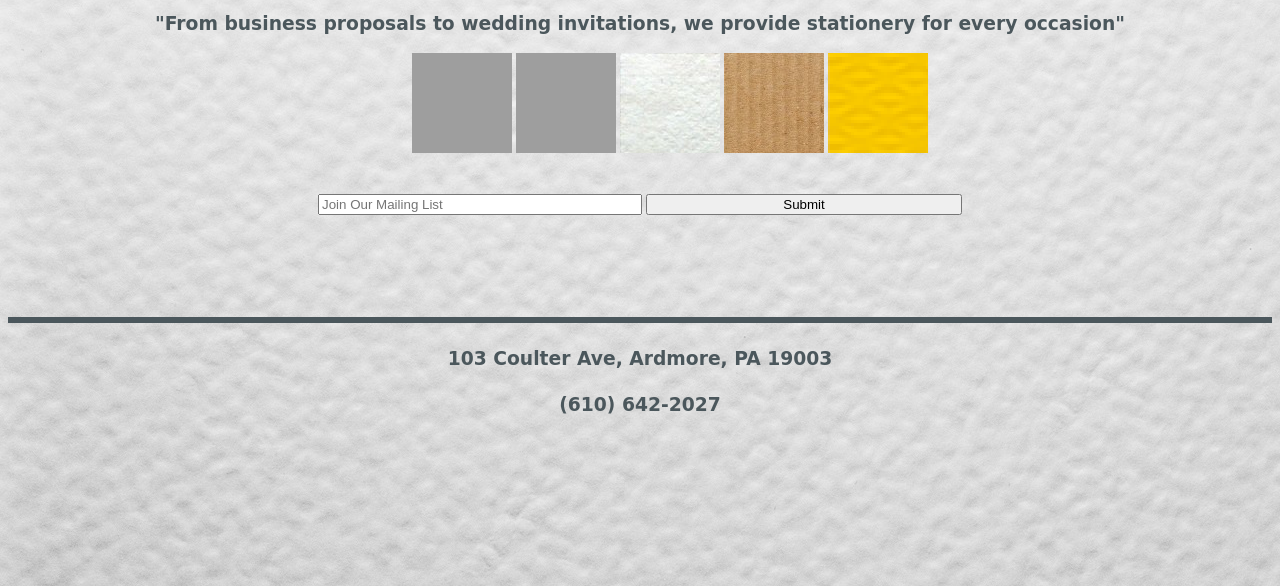
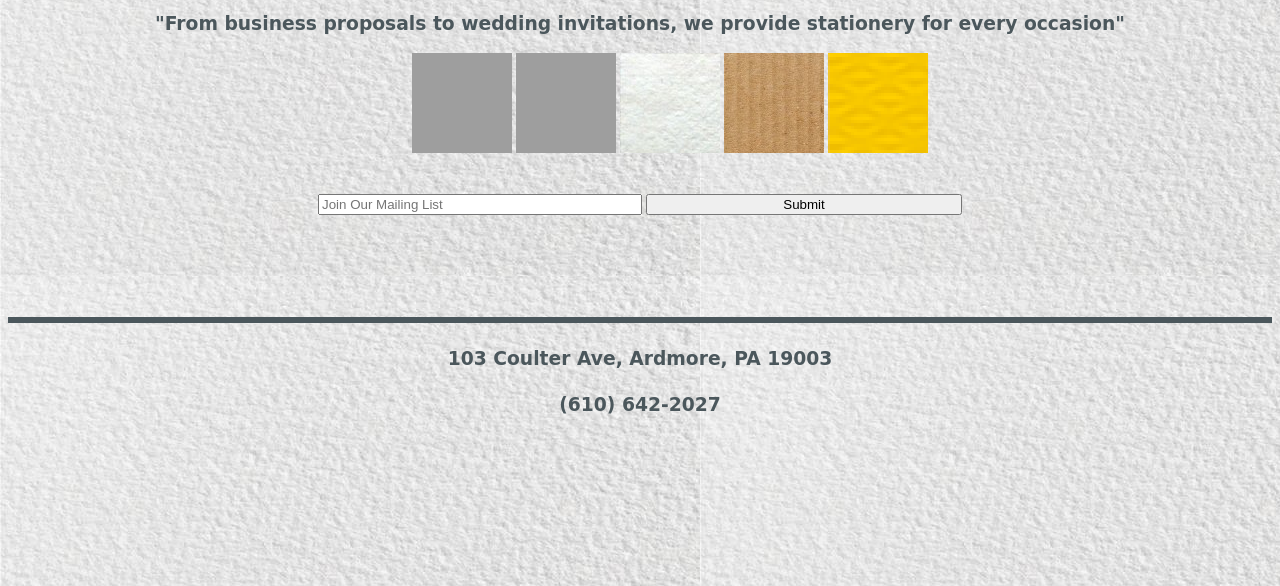
Before and after one commit to NadiaBCarmon/MunderDifflin, a plain HTML site: page index.html in a window 1280 px wide. Shown: the part 214-800 px from the top of the page. Drawn offline with Linux system fonts and the light colour scheme; grey boxes are pictures that could not be loaded.

Commit message:
Updated background image

```diff
--- a/main.css
+++ b/main.css
@@ -1,5 +1,5 @@
 #background {
-	background-image: url('Images2/background.jpeg');
+	background-image: url('Images2/background.jpg');
 	height: 100vh;
 	width: 100vw;
 
```
Also changed, not shown: Images2/background.jpg (added), Images2/background1.jpeg (renamed from Images2/background.jpeg).
